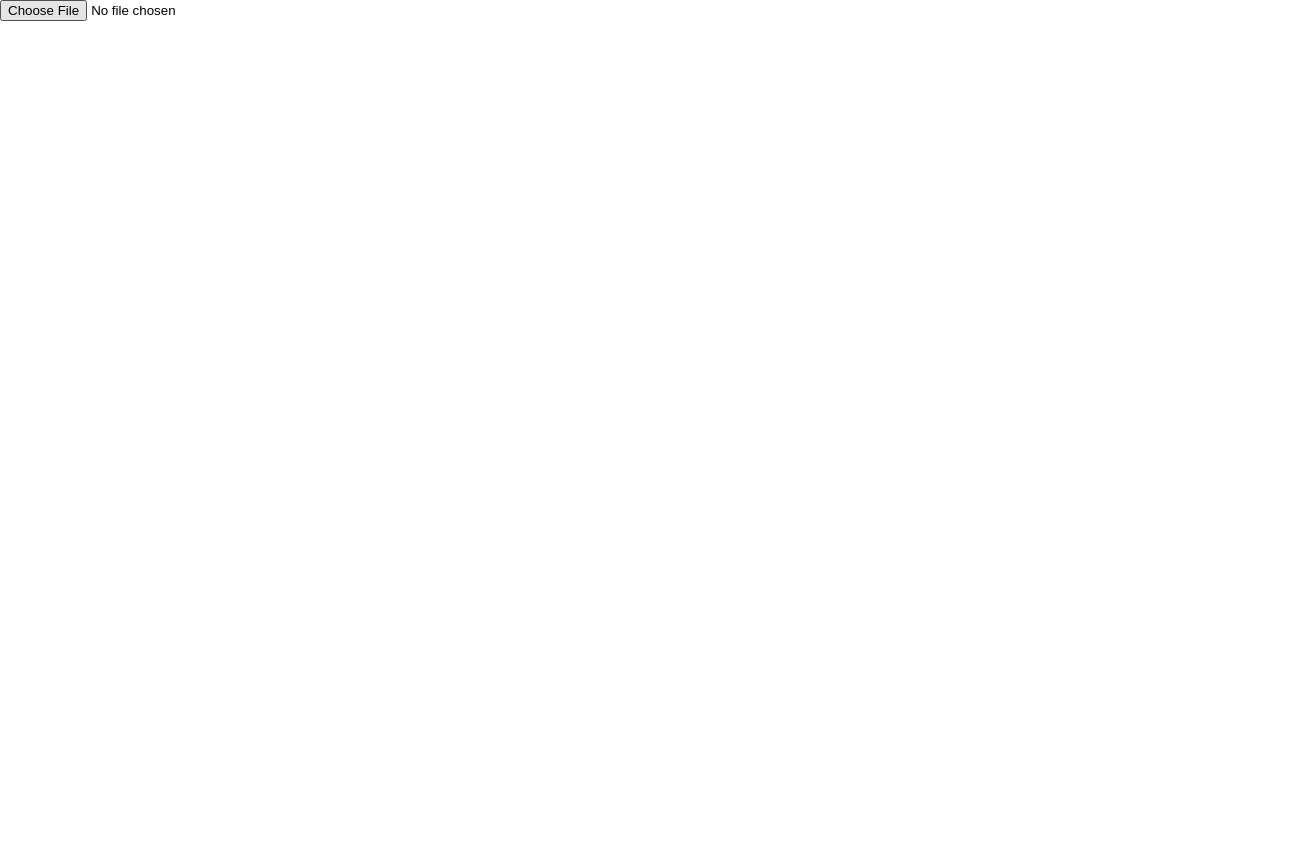
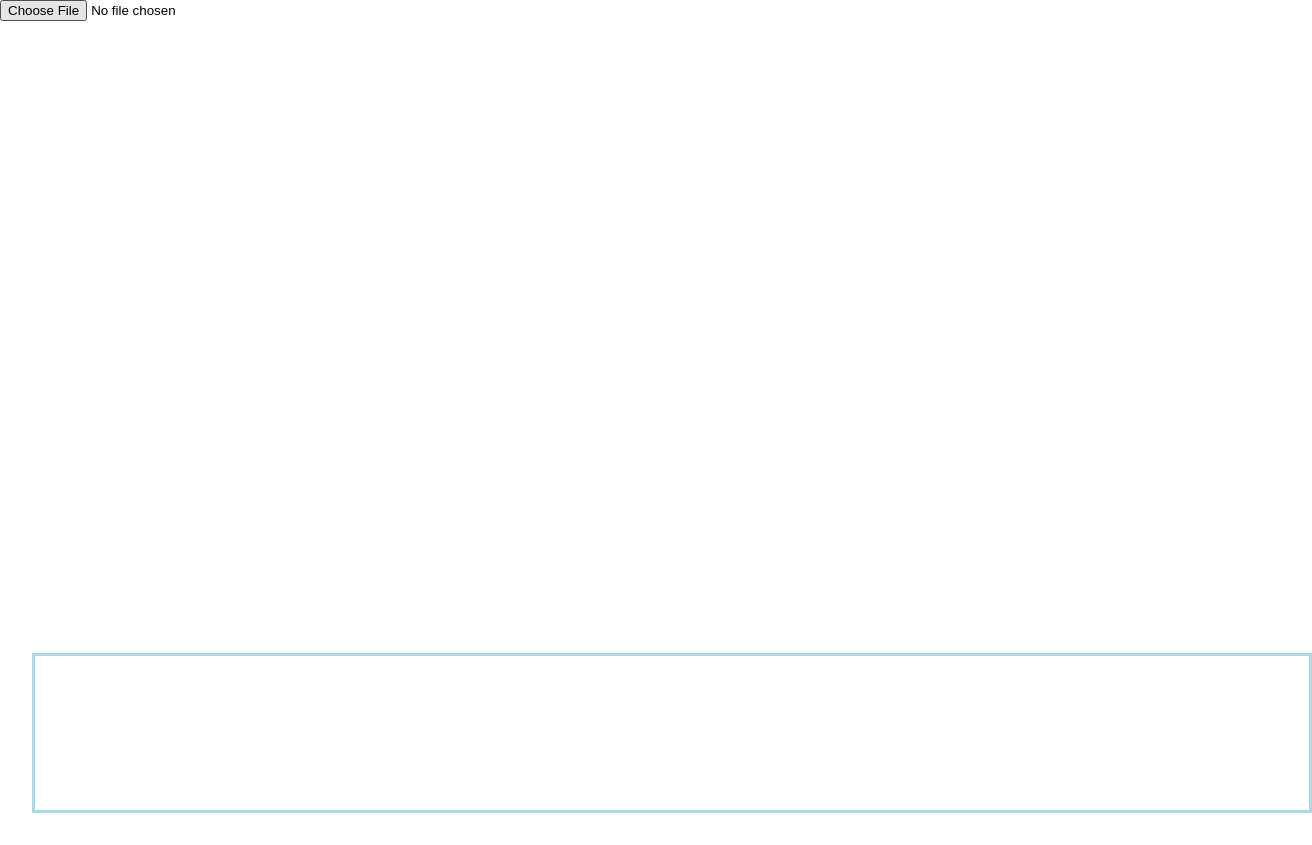
Before and after one commit to HassanEmam/xer.js, a website built with webpack: page index.html in a window 1280 px wide. Shown: the whole page, 1312 px wide, since content can reach past the window. Before the commit the page ends 800 px from the top, so only its background shows below. Built offline with nearby package versions, Linux system fonts and the light colour scheme.

```diff
--- a/package.json
+++ b/package.json
@@ -1,6 +1,6 @@
 {
   "name": "@constology/xer.js",
-  "version": "0.0.2",
+  "version": "0.0.3",
   "devDependencies": {
     "@types/node": "^18.7.14",
     "@types/webpack": "^5.28.0",
--- a/style.css
+++ b/style.css
@@ -42,6 +42,12 @@
   width: 100%;
 }
 
+#resources {
+  width: 100%;
+  margin: 2rem;
+  height: 10rem;
+  border: solid lightblue;
+}
 /*
 .level1 td:first-child {
   padding-left: 15px;
```
